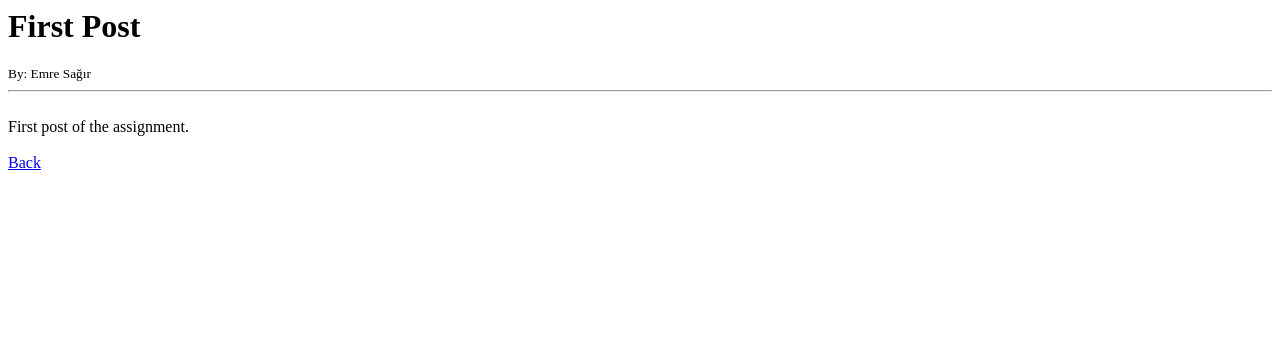
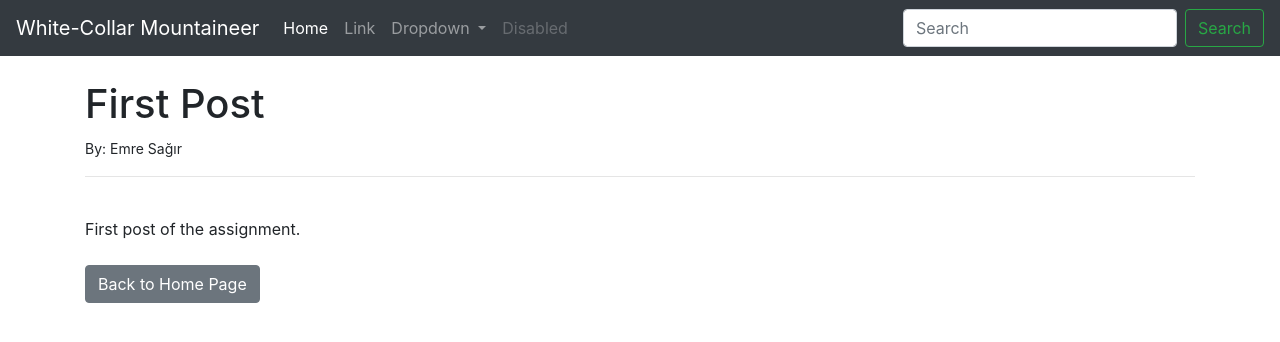
Before and after one commit to emresagir/Django-venv, a Django app: page /article/1 in a window 1280 px wide. Shown: the top 342 px of the page. Run offline with Django 4.2, Linux system fonts and the light colour scheme; data comes from the database, SQL or seed files in the repository.

Commit message:
Bootstrap added needs improvoment

```diff
--- a/my_blog/blog/templates/article_details.html
+++ b/my_blog/blog/templates/article_details.html
@@ -1,3 +1,8 @@
+{% extends 'base.html' %}
+
+
+{% block content %}
+
 <h1>{{ post.title }}</h1>
 <small> By: {{ post.author.first_name }} {{ post.author.last_name }}</small> <br/>
 <hr>
@@ -6,4 +11,6 @@
 
 
 <br/> <br/>
-<a href="{% url 'home' %}">Back</a>
+<a href="{% url 'home' %}" class="btn btn-secondary" > Back to Home Page</a>
+
+{% endblock %}
--- /dev/null
+++ b/my_blog/blog/templates/base.html
@@ -0,0 +1,75 @@
+<!doctype html>
+<html lang="en">
+  <head>
+    <!-- Required meta tags -->
+    <meta charset="utf-8">
+    <meta name="viewport" content="width=device-width, initial-scale=1, shrink-to-fit=no">
+
+    <!-- Bootstrap CSS -->
+    <link rel="stylesheet" href="https://cdn.jsdelivr.net/npm/bootstrap@4.6.2/dist/css/bootstrap.min.css" integrity="sha384-xOolHFLEh07PJGoPkLv1IbcEPTNtaed2xpHsD9ESMhqIYd0nLMwNLD69Npy4HI+N" crossorigin="anonymous">
+
+    <title>Hello, world!</title>
+  </head>
+  <body>
+
+    <nav class="navbar navbar-expand-lg navbar-dark bg-dark">
+        <a class="navbar-brand" href="#">White-Collar Mountaineer</a>
+        <button class="navbar-toggler" type="button" data-toggle="collapse" data-target="#navbarSupportedContent" aria-controls="navbarSupportedContent" aria-expanded="false" aria-label="Toggle navigation">
+          <span class="navbar-toggler-icon"></span>
+        </button>
+
+        <div class="collapse navbar-collapse" id="navbarSupportedContent">
+          <ul class="navbar-nav mr-auto">
+            <li class="nav-item active">
+              <a class="nav-link" href="#">Home <span class="sr-only">(current)</span></a>
+            </li>
+            <li class="nav-item">
+              <a class="nav-link" href="#">Link</a>
+            </li>
+            <li class="nav-item dropdown">
+              <a class="nav-link dropdown-toggle" href="#" role="button" data-toggle="dropdown" aria-expanded="false">
+                Dropdown
+              </a>
+              <div class="dropdown-menu">
+                <a class="dropdown-item" href="#">Action</a>
+                <a class="dropdown-item" href="#">Another action</a>
+                <div class="dropdown-divider"></div>
+                <a class="dropdown-item" href="#">Something else here</a>
+              </div>
+            </li>
+            <li class="nav-item">
+              <a class="nav-link disabled">Disabled</a>
+            </li>
+          </ul>
+          <form class="form-inline my-2 my-lg-0">
+            <input class="form-control mr-sm-2" type="search" placeholder="Search" aria-label="Search">
+            <button class="btn btn-outline-success my-2 my-sm-0" type="submit">Search</button>
+          </form>
+        </div>
+      </nav>
+
+
+
+    <br/>
+    <div class="container">
+        {% block content %}
+
+        {% endblock %}
+
+    </div>
+
+
+    <!-- Optional JavaScript; choose one of the two! -->
+
+    <!-- Option 1: jQuery and Bootstrap Bundle (includes Popper) -->
+    <script src="https://cdn.jsdelivr.net/npm/jquery@3.5.1/dist/jquery.slim.min.js" integrity="sha384-DfXdz2htPH0lsSSs5nCTpuj/zy4C+OGpamoFVy38MVBnE+IbbVYUew+OrCXaRkfj" crossorigin="anonymous"></script>
+    <script src="https://cdn.jsdelivr.net/npm/bootstrap@4.6.2/dist/js/bootstrap.bundle.min.js" integrity="sha384-Fy6S3B9q64WdZWQUiU+q4/2Lc9npb8tCaSX9FK7E8HnRr0Jz8D6OP9dO5Vg3Q9ct" crossorigin="anonymous"></script>
+
+    <!-- Option 2: Separate Popper and Bootstrap JS -->
+    <!--
+    <script src="https://cdn.jsdelivr.net/npm/jquery@3.5.1/dist/jquery.slim.min.js" integrity="sha384-DfXdz2htPH0lsSSs5nCTpuj/zy4C+OGpamoFVy38MVBnE+IbbVYUew+OrCXaRkfj" crossorigin="anonymous"></script>
+    <script src="https://cdn.jsdelivr.net/npm/popper.js@1.16.1/dist/umd/popper.min.js" integrity="sha384-9/reFTGAW83EW2RDu2S0VKaIzap3H66lZH81PoYlFhbGU+6BZp6G7niu735Sk7lN" crossorigin="anonymous"></script>
+    <script src="https://cdn.jsdelivr.net/npm/bootstrap@4.6.2/dist/js/bootstrap.min.js" integrity="sha384-+sLIOodYLS7CIrQpBjl+C7nPvqq+FbNUBDunl/OZv93DB7Ln/533i8e/mZXLi/P+" crossorigin="anonymous"></script>
+    -->
+  </body>
+</html>
```
Also changed, not shown: my_blog/blog/templates/home.html (+7 -0 lines).
